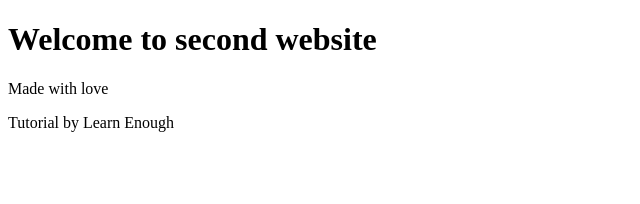
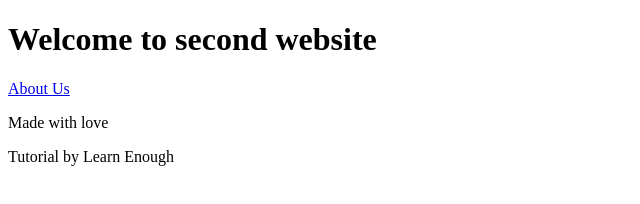
Before and after one commit to tolaseadegbite/second_website, a plain HTML site: page index.html in a window 1280 px wide. Shown: the whole page, without its empty margins (0-640 px from the left). Drawn offline with Linux system fonts and the light colour scheme.

Commit message:
Add links to pages

```diff
--- a/index.html
+++ b/index.html
@@ -8,6 +8,7 @@
     </head>
     <body>
         <h1>Welcome to second website</h1>
+        <a href="about.html">About Us</a>
         <p>Made with love</p>
         <p>Tutorial by Learn Enough</p>
     </body>
```
Also changed, not shown: about.html (+1 -0 lines).
